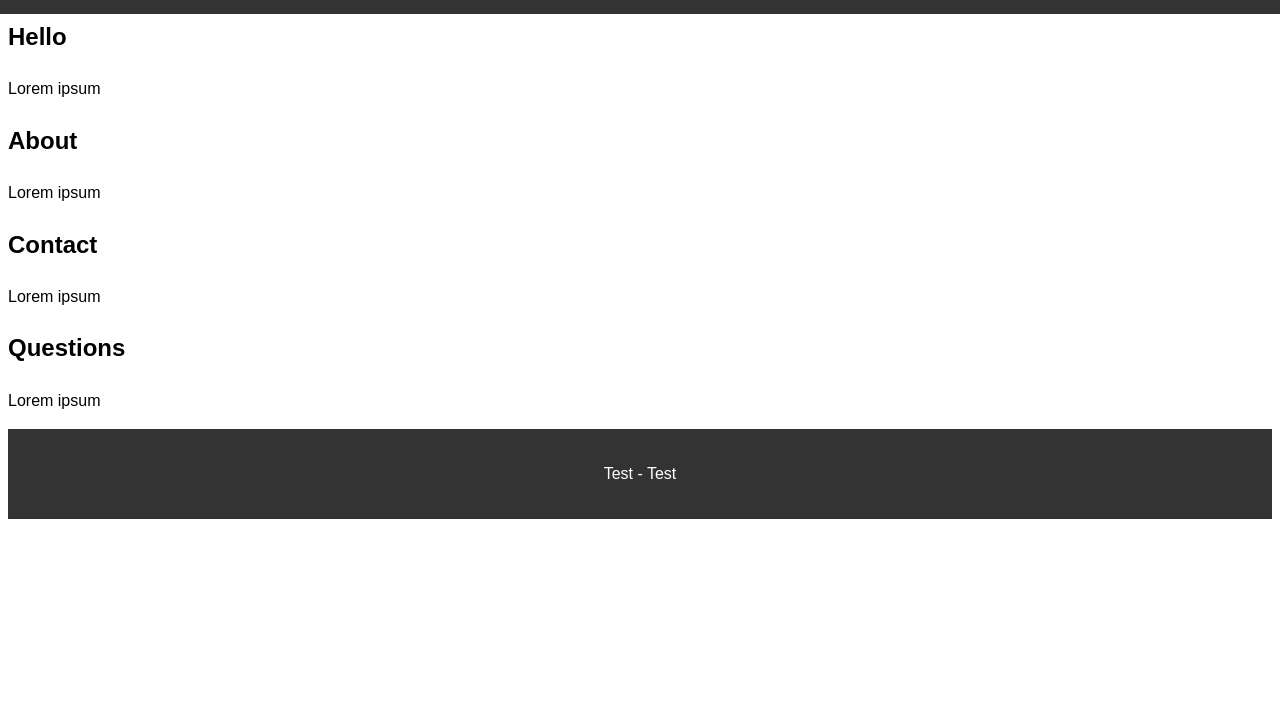
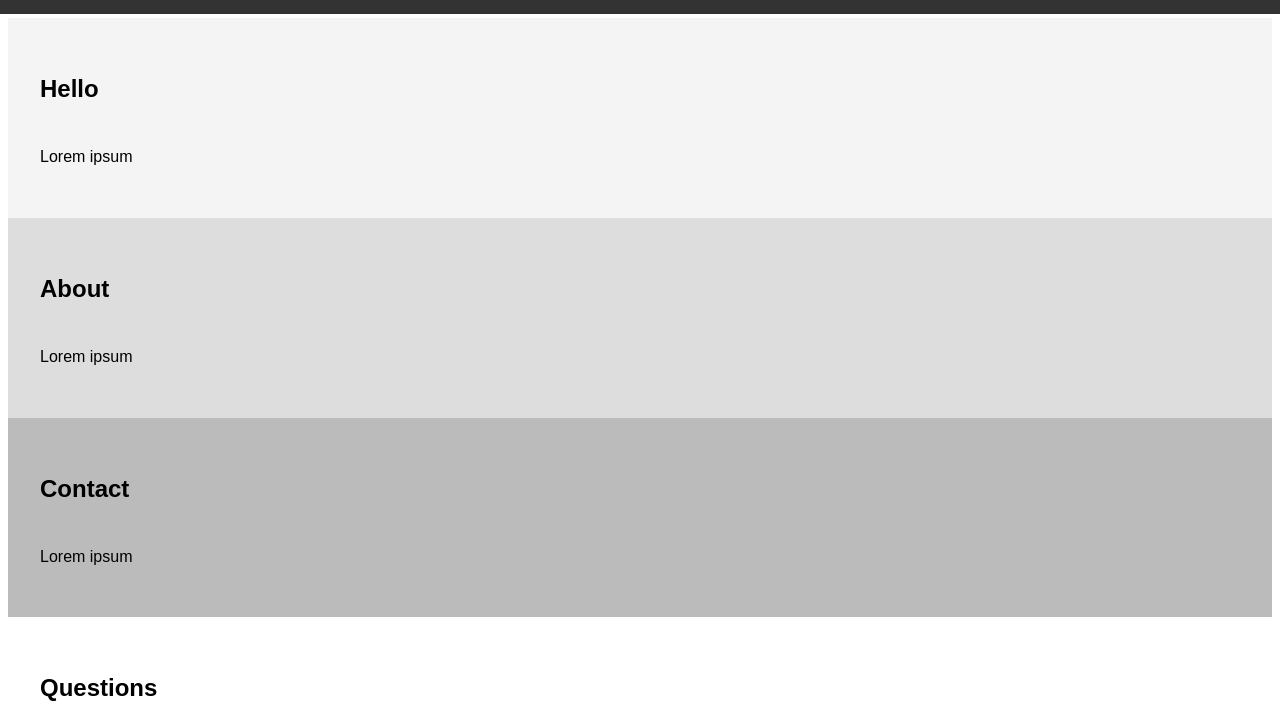
Before and after one commit to piastrempler-netizen/testpage, a plain HTML site: page index.html in a window 1280 px wide. Shown: the part 76-800 px from the top of the page. Drawn offline with Linux system fonts and the light colour scheme.

Commit message:
Update style.css

```diff
--- a/style.css
+++ b/style.css
@@ -11,7 +11,6 @@ nav {
     padding: 1rem;
     z-index: 9999;
     color: #FFFFFF;
-
 }
 
 nav ul {
@@ -33,6 +32,29 @@ nav ul li a:hover {
     border-radius:5px;
 }
 
+section {
+    height: 100hv;
+    display: flex;
+    align-items: cover;
+    justify-content: center;
+    flex-direction: column;
+    padding: 2rem;
+
+}
+
+#home {
+    background: #f4f4f4;
+}
+#about {
+    background: #ddd;
+}
+#contact {
+    background: #bbb;
+}
+#faq {
+    background: #999;
+}
+
 footer {
     background: #333;
     color: #FFFFFF;
```
